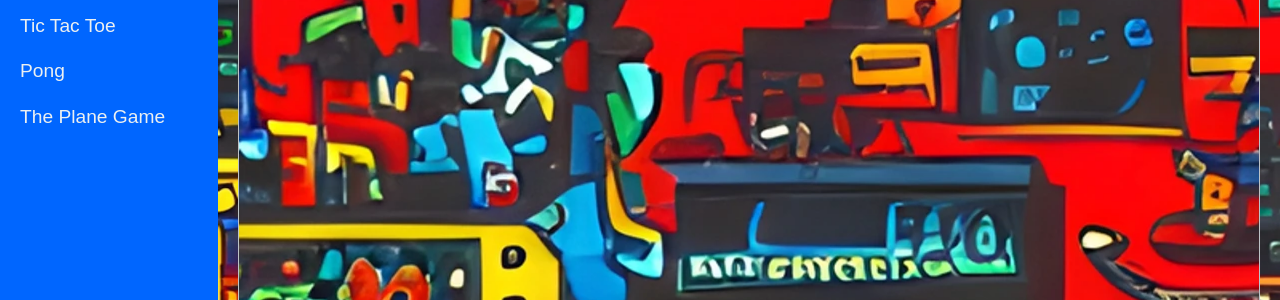
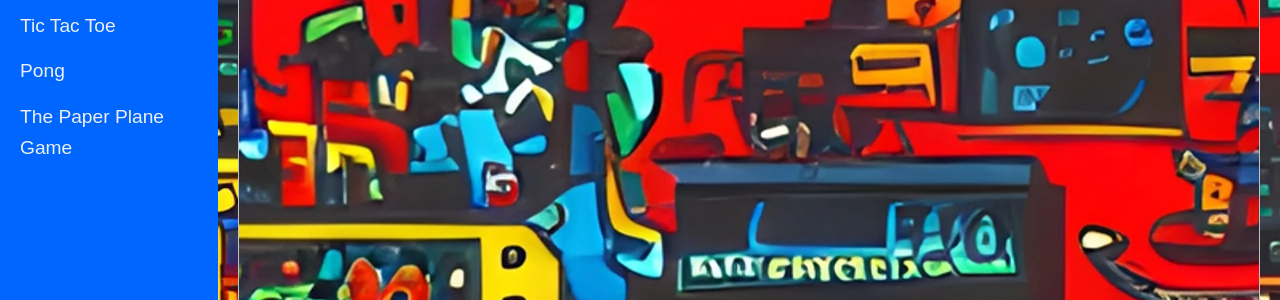
Before and after one commit to m-cochran/Randomerr, a Jekyll site: the page built from arcade.md, in a window 1280 px wide. Shown: the part 587-887 px from the top of the page. Built offline with Jekyll 4.4.1, drawn with Linux system fonts in a browser that asks for light colours.

Commit message:
Update arcade.md

```diff
--- a/arcade.md
+++ b/arcade.md
@@ -20,7 +20,7 @@ permalink: /arcade/
       <li><a href="#" data-game="solitaire">solitaire</a></li>
       <li><a href="#" data-game="tic_tac_toe">Tic Tac Toe</a></li>
       <li><a href="#" data-game="pong">Pong</a></li>
-      <li><a href="#" data-game="the_plane_game">The Plane Game</a></li>
+      <li><a href="#" data-game="the_paper_plane_game">The Paper Plane Game</a></li>
     </ul>
   </div>
 
```
